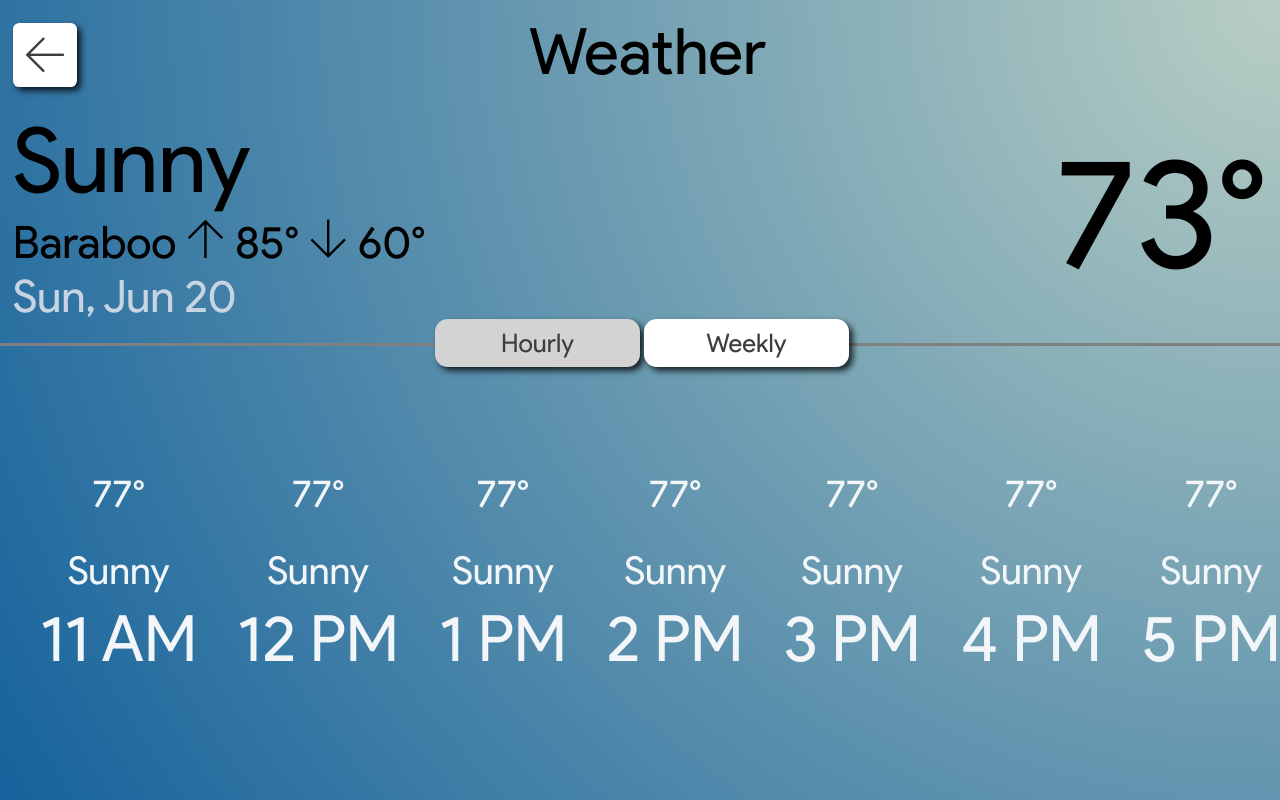
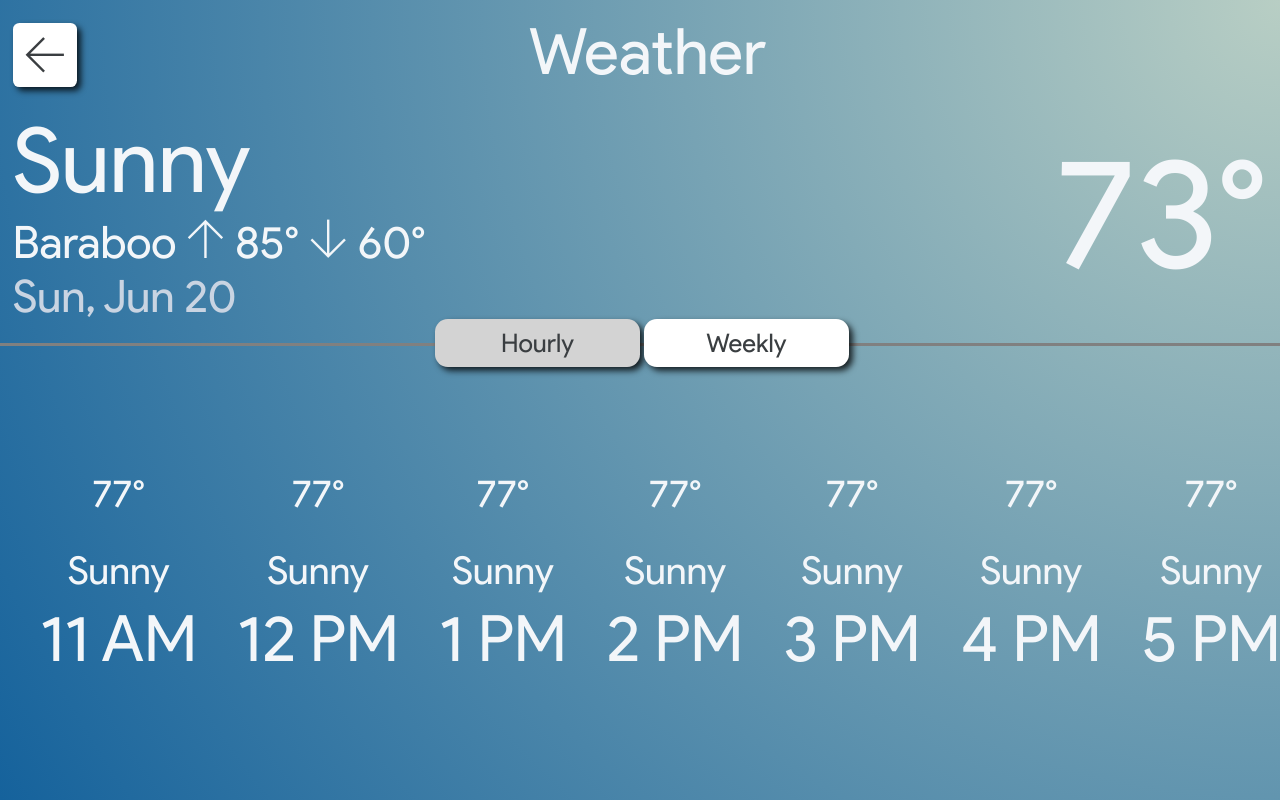
Before and after one commit to arbeers1/HomeDoc, a Flask app: template templates/weather.html in a window 1280 px wide. Run offline with Flask 2, Linux system fonts and the light colour scheme; the template is opened without the code that fills it, so the values that code supplies are empty.

Commit message:
Updated for weather style

```diff
--- a/static/themes/light_theme.css
+++ b/static/themes/light_theme.css
@@ -19,3 +19,15 @@
 .light_info{
     background-color: #4f5660;
 }
+
+#title-weather{
+    color: #f3f6f9;
+}
+
+.conditions{
+    color: #f3f6f9;
+}
+
+#temp{
+    color: #f3f6f9;
+}
```
